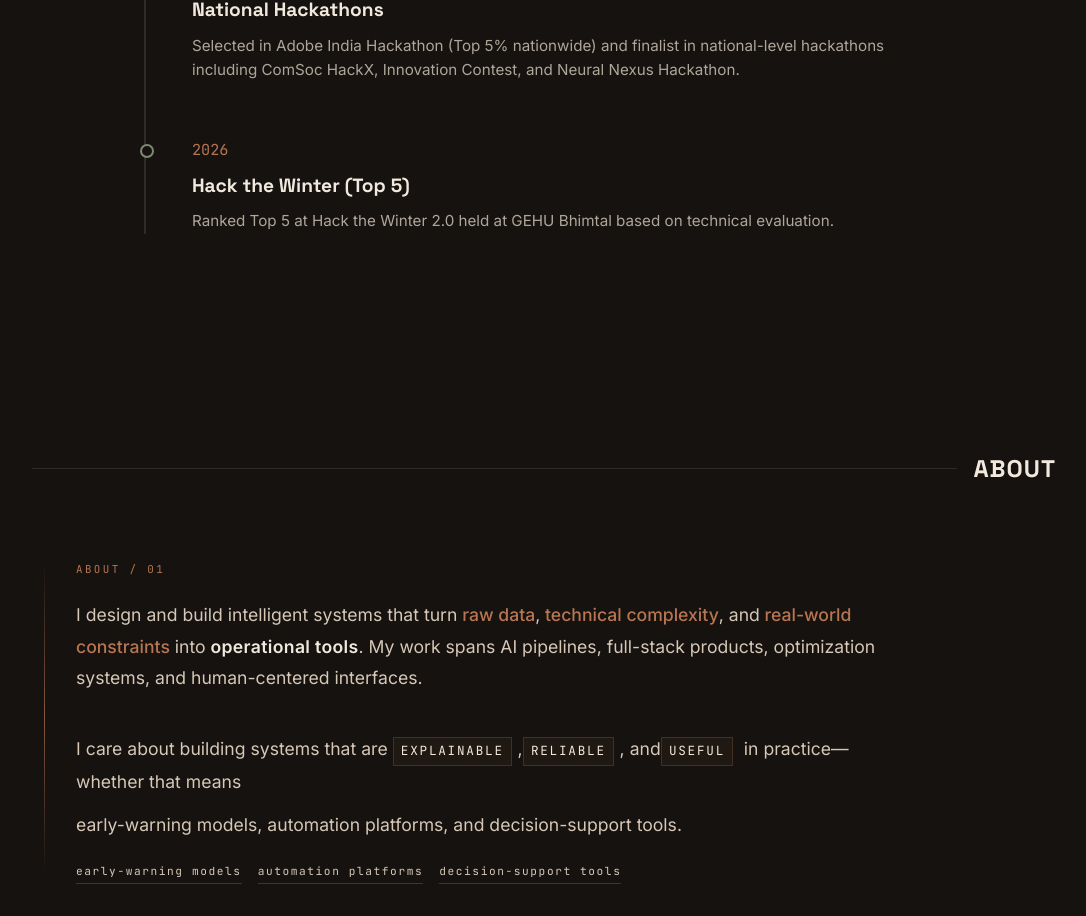
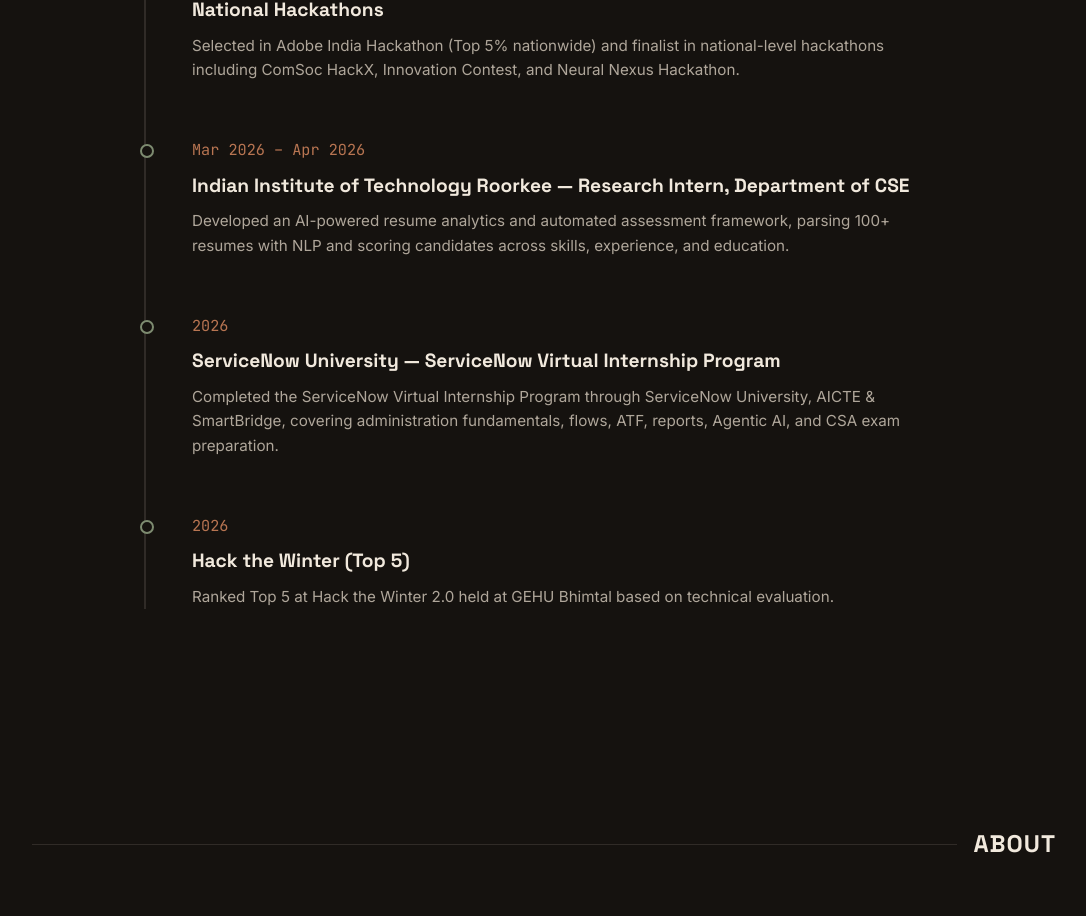
Before and after one commit to NJ2612/MyPortfolio, a React (Vite) app: page / in a window 1280 px wide. Shown: the part 4454-5370 px from the top of the page, without its empty margins (96-1182 px from the left). Built offline with nearby package versions, Linux system fonts and the light colour scheme.

Commit message:
Up to date

```diff
--- a/src/components/Timeline/Timeline.jsx
+++ b/src/components/Timeline/Timeline.jsx
@@ -32,6 +32,16 @@
     year: '2025',
     title: 'National Hackathons',
     desc: 'Selected in Adobe India Hackathon (Top 5% nationwide) and finalist in national-level hackathons including ComSoc HackX, Innovation Contest, and Neural Nexus Hackathon.'
+  },
+  {
+    year: 'Mar 2026 – Apr 2026',
+    title: 'Indian Institute of Technology Roorkee — Research Intern, Department of CSE',
+    desc: 'Developed an AI-powered resume analytics and automated assessment framework, parsing 100+ resumes with NLP and scoring candidates across skills, experience, and education.'
+  },
+  {
+    year: '2026',
+    title: 'ServiceNow University — ServiceNow Virtual Internship Program',
+    desc: 'Completed the ServiceNow Virtual Internship Program through ServiceNow University, AICTE & SmartBridge, covering administration fundamentals, flows, ATF, reports, Agentic AI, and CSA exam preparation.'
   },
   {
     year: '2026',
```
Also changed, not shown: 5 other files (tests, documents, lock files or other folders).
